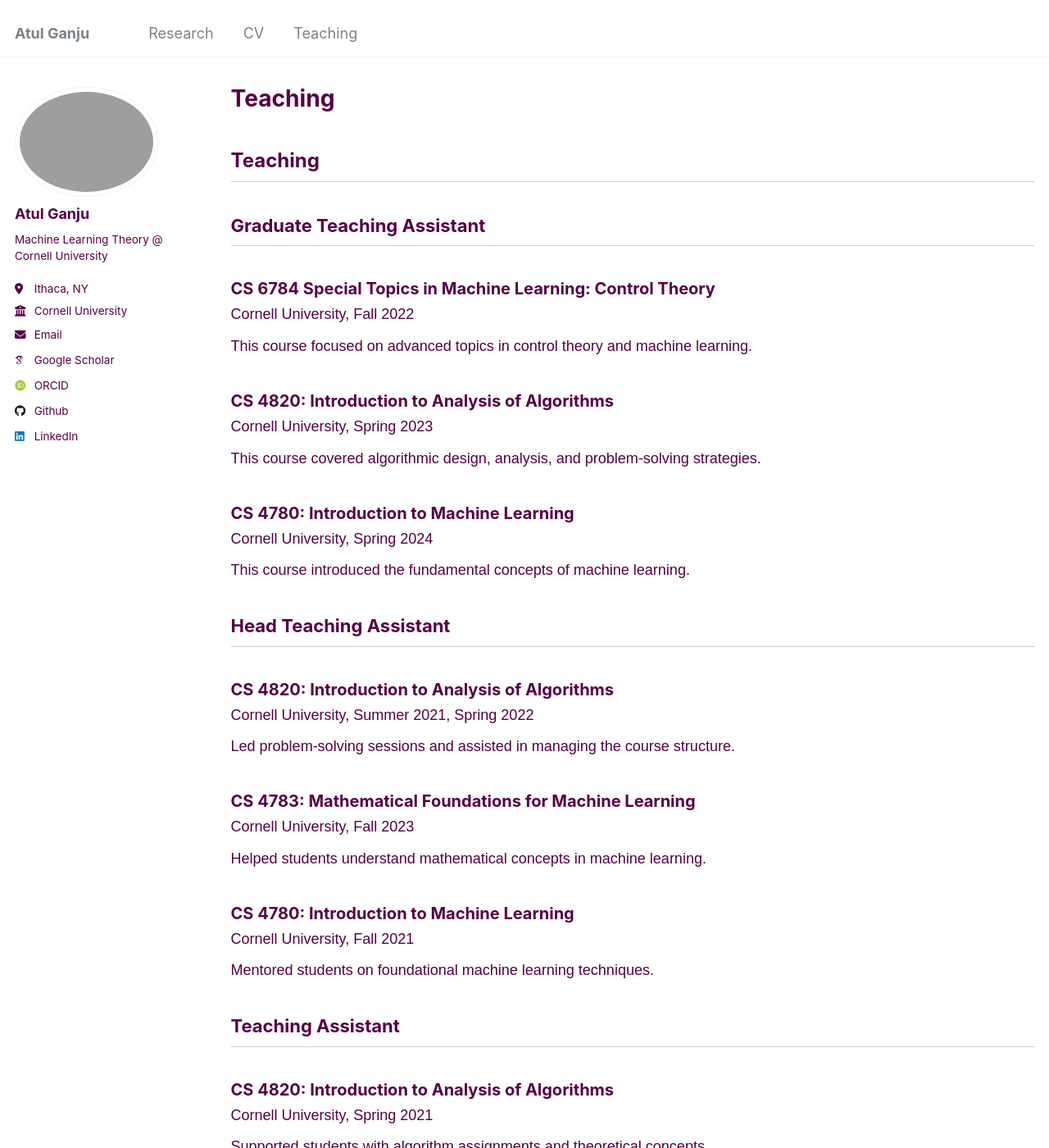
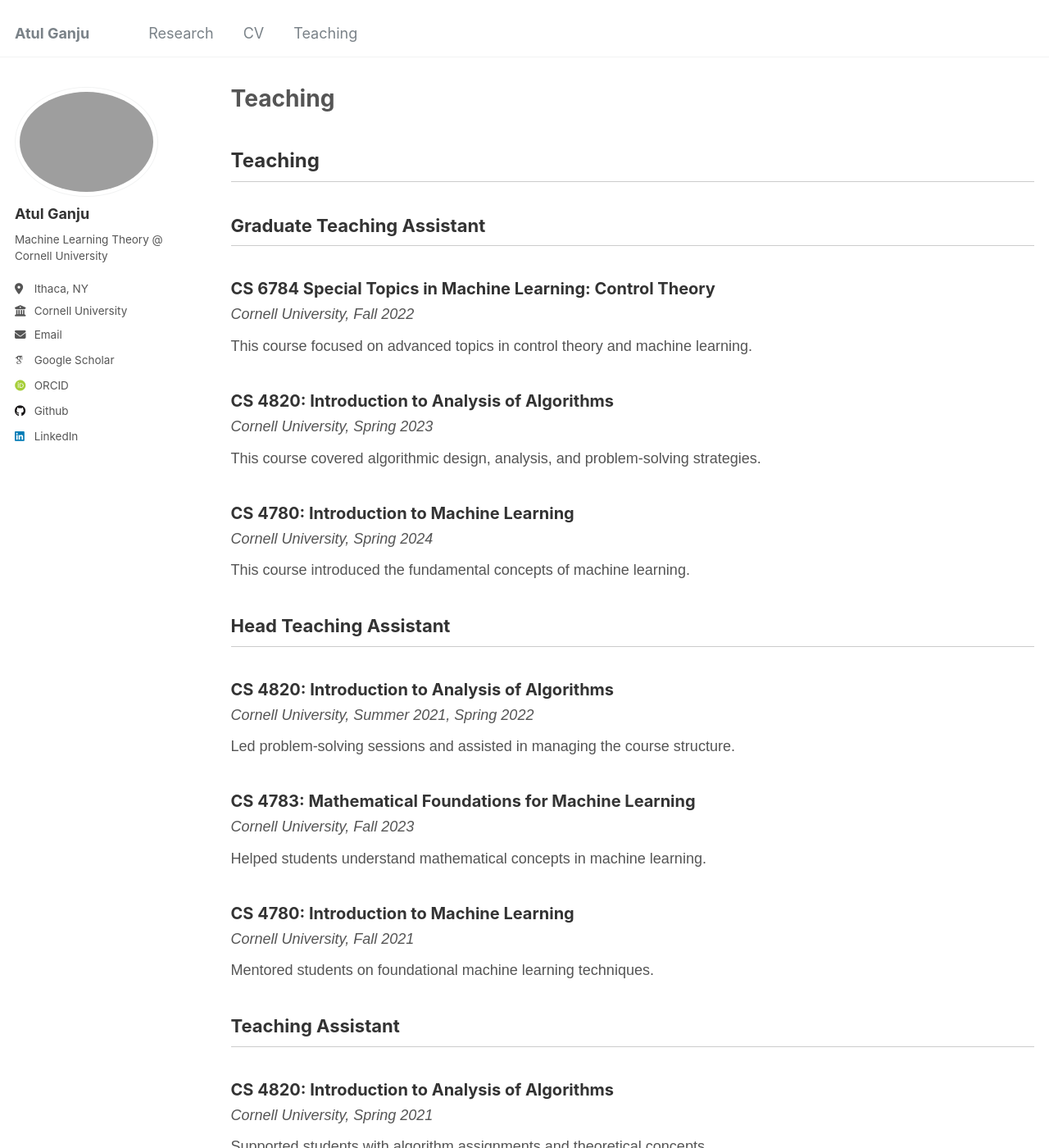
Before and after one commit to atulganju/atulganju.github.io, a Jekyll site: the page built from _pages/teaching.html, in a window 1280 px wide and 1400 px high. Shown: the whole window at 82% size. Built offline with Jekyll 4.4.1, drawn with Linux system fonts in a browser that asks for light colours; some web fonts are replaced.

Commit message:
Update teaching.html

```diff
--- a/_pages/teaching.html
+++ b/_pages/teaching.html
@@ -14,16 +14,16 @@ author_profile: true
         body {
             font-family: Arial, sans-serif;
             line-height: 1.6;
-            color: #504; /* Slightly lighter gray for text */
+            color: #555; /* Slightly lighter gray for text */
         }
         h2 {
             font-size: 24px;
             margin-bottom: 10px;
-            color: #504;
+            color: #333;
         }
         h4 {
             font-size: 22px; /* Larger section headers */
-            color: #504;
+            color: #333;
             font-weight: bold;
             margin-top: 40px; /* Add spacing before each section */
         }
@@ -34,12 +34,16 @@ author_profile: true
         }
         h3 {
             font-size: 20px;
-            color: #504;
+            color: #333;
             margin-bottom: 5px;
         }
         p {
             margin: 0 0 10px;
-            color: #504;
+            color: #555;
+        }
+        .university-semester {
+            font-style: italic;
+            color: #555; /* Keep the lighter gray styling */
         }
         .teaching-experience {
             margin-bottom: 40px; /* Add spacing between teaching entries */
@@ -54,15 +58,15 @@ author_profile: true
         <h4>Graduate Teaching Assistant</h4>
         <hr> <!-- Line under section header -->
         <h3>CS 6784 Special Topics in Machine Learning: Control Theory</h3>
-        <p>Cornell University, Fall 2022</p>
+        <p class="university-semester">Cornell University, Fall 2022</p>
         <p>This course focused on advanced topics in control theory and machine learning.</p>
 
         <h3>CS 4820: Introduction to Analysis of Algorithms</h3>
-        <p>Cornell University, Spring 2023</p>
+        <p class="university-semester">Cornell University, Spring 2023</p>
         <p>This course covered algorithmic design, analysis, and problem-solving strategies.</p>
 
         <h3>CS 4780: Introduction to Machine Learning</h3>
-        <p>Cornell University, Spring 2024</p>
+        <p class="university-semester">Cornell University, Spring 2024</p>
         <p>This course introduced the fundamental concepts of machine learning.</p>
     </div>
 
@@ -70,15 +74,15 @@ author_profile: true
         <h4>Head Teaching Assistant</h4>
         <hr> <!-- Line under section header -->
         <h3>CS 4820: Introduction to Analysis of Algorithms</h3>
-        <p>Cornell University, Summer 2021, Spring 2022</p>
+        <p class="university-semester">Cornell University, Summer 2021, Spring 2022</p>
         <p>Led problem-solving sessions and assisted in managing the course structure.</p>
 
         <h3>CS 4783: Mathematical Foundations for Machine Learning</h3>
-        <p>Cornell University, Fall 2023</p>
+        <p class="university-semester">Cornell University, Fall 2023</p>
         <p>Helped students understand mathematical concepts in machine learning.</p>
 
         <h3>CS 4780: Introduction to Machine Learning</h3>
-        <p>Cornell University, Fall 2021</p>
+        <p class="university-semester">Cornell University, Fall 2021</p>
         <p>Mentored students on foundational machine learning techniques.</p>
     </div>
 
@@ -86,11 +90,11 @@ author_profile: true
         <h4>Teaching Assistant</h4>
         <hr> <!-- Line under section header -->
         <h3>CS 4820: Introduction to Analysis of Algorithms</h3>
-        <p>Cornell University, Spring 2021</p>
+        <p class="university-semester">Cornell University, Spring 2021</p>
         <p>Supported students with algorithm assignments and theoretical concepts.</p>
 
         <h3>CS 4780: Introduction to Machine Learning</h3>
-        <p>Cornell University, Spring 2020, Fall 2020</p>
+        <p class="university-semester">Cornell University, Spring 2020, Fall 2020</p>
         <p>Guided students in understanding the fundamentals of machine learning.</p>
     </div>
 </body>
```
